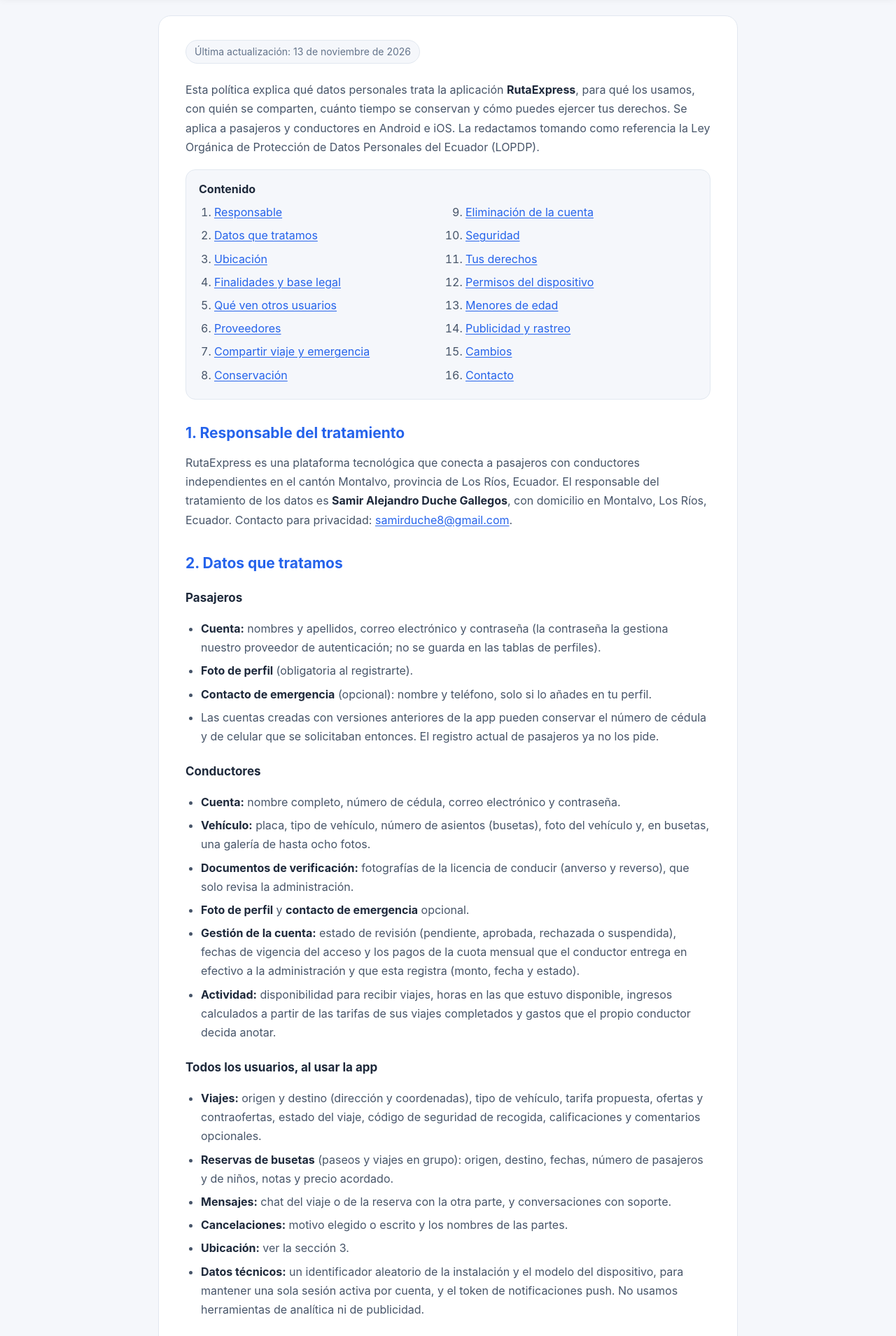
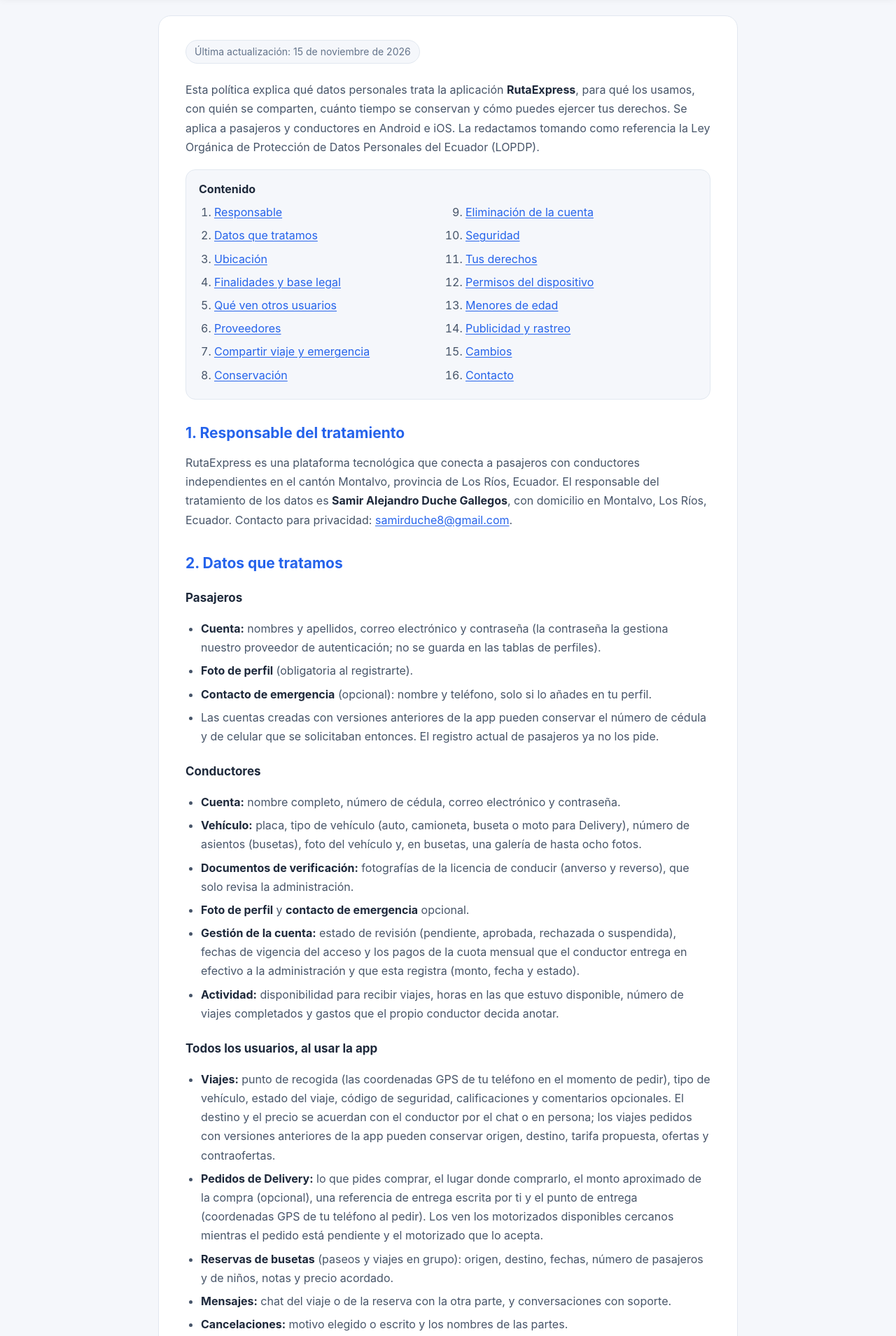
Before and after one commit to Samlion45/ruta-express-legal, a plain HTML site: page index.html in a window 1280 px wide. Shown: the part 266-2175 px from the top of the page at 70% size. Drawn offline with Linux system fonts and the light colour scheme.

Commit message:
Política y términos: Delivery con motos, pedido sin destino ni precio, sin ingresos calculados
Co-Authored-By: Claude Opus 5.5 <noreply@anthropic.com>

```diff
--- a/index.html
+++ b/index.html
@@ -27,7 +27,7 @@
 
 <main class="envoltura">
 <article class="tarjeta">
-  <span class="fecha">Última actualización: 13 de noviembre de 2026</span>
+  <span class="fecha">Última actualización: 15 de noviembre de 2026</span>
   <p>Esta política explica qué datos personales trata la aplicación <strong>RutaExpress</strong>, para qué los usamos, con quién se comparten, cuánto tiempo se conservan y cómo puedes ejercer tus derechos. Se aplica a pasajeros y conductores en Android e iOS. La redactamos tomando como referencia la Ley Orgánica de Protección de Datos Personales del Ecuador (LOPDP).</p>
 
   <div class="indice">
@@ -66,15 +66,16 @@
   <h3>Conductores</h3>
   <ul>
     <li><strong>Cuenta:</strong> nombre completo, número de cédula, correo electrónico y contraseña.</li>
-    <li><strong>Vehículo:</strong> placa, tipo de vehículo, número de asientos (busetas), foto del vehículo y, en busetas, una galería de hasta ocho fotos.</li>
+    <li><strong>Vehículo:</strong> placa, tipo de vehículo (auto, camioneta, buseta o moto para Delivery), número de asientos (busetas), foto del vehículo y, en busetas, una galería de hasta ocho fotos.</li>
     <li><strong>Documentos de verificación:</strong> fotografías de la licencia de conducir (anverso y reverso), que solo revisa la administración.</li>
     <li><strong>Foto de perfil</strong> y <strong>contacto de emergencia</strong> opcional.</li>
     <li><strong>Gestión de la cuenta:</strong> estado de revisión (pendiente, aprobada, rechazada o suspendida), fechas de vigencia del acceso y los pagos de la cuota mensual que el conductor entrega en efectivo a la administración y que esta registra (monto, fecha y estado).</li>
-    <li><strong>Actividad:</strong> disponibilidad para recibir viajes, horas en las que estuvo disponible, ingresos calculados a partir de las tarifas de sus viajes completados y gastos que el propio conductor decida anotar.</li>
+    <li><strong>Actividad:</strong> disponibilidad para recibir viajes, horas en las que estuvo disponible, número de viajes completados y gastos que el propio conductor decida anotar.</li>
   </ul>
   <h3>Todos los usuarios, al usar la app</h3>
   <ul>
-    <li><strong>Viajes:</strong> origen y destino (dirección y coordenadas), tipo de vehículo, tarifa propuesta, ofertas y contraofertas, estado del viaje, código de seguridad de recogida, calificaciones y comentarios opcionales.</li>
+    <li><strong>Viajes:</strong> punto de recogida (las coordenadas GPS de tu teléfono en el momento de pedir), tipo de vehículo, estado del viaje, código de seguridad, calificaciones y comentarios opcionales. El destino y el precio se acuerdan con el conductor por el chat o en persona; los viajes pedidos con versiones anteriores de la app pueden conservar origen, destino, tarifa propuesta, ofertas y contraofertas.</li>
+    <li><strong>Pedidos de Delivery:</strong> lo que pides comprar, el lugar donde comprarlo, el monto aproximado de la compra (opcional), una referencia de entrega escrita por ti y el punto de entrega (coordenadas GPS de tu teléfono al pedir). Los ven los motorizados disponibles cercanos mientras el pedido está pendiente y el motorizado que lo acepta.</li>
     <li><strong>Reservas de busetas</strong> (paseos y viajes en grupo): origen, destino, fechas, número de pasajeros y de niños, notas y precio acordado.</li>
     <li><strong>Mensajes:</strong> chat del viaje o de la reserva con la otra parte, y conversaciones con soporte.</li>
     <li><strong>Cancelaciones:</strong> motivo elegido o escrito y los nombres de las partes.</li>
@@ -97,11 +98,11 @@
     <tbody>
       <tr><td data-t="Para qué">Crear y proteger tu cuenta, mantener una sola sesión activa</td><td data-t="Datos">Cuenta, identificadores técnicos</td></tr>
       <tr><td data-t="Para qué">Revisar y aprobar manualmente a los conductores</td><td data-t="Datos">Cédula, licencia, placa, fotos del vehículo</td></tr>
-      <tr><td data-t="Para qué">Conectar pasajeros y conductores, negociar la tarifa y guiar el viaje</td><td data-t="Datos">Viajes, ofertas, ubicación, mapas y rutas</td></tr>
+      <tr><td data-t="Para qué">Conectar pasajeros con conductores y motorizados (Delivery) y guiar el viaje o la entrega</td><td data-t="Datos">Viajes, pedidos de Delivery, ubicación, mapas y rutas</td></tr>
       <tr><td data-t="Para qué">Seguridad del viaje: código de recogida, recorrido, emergencia y reclamos</td><td data-t="Datos">Código, recorrido, contacto de emergencia, cancelaciones</td></tr>
       <tr><td data-t="Para qué">Comunicación y avisos</td><td data-t="Datos">Mensajes, token de notificaciones</td></tr>
       <tr><td data-t="Para qué">Calidad y confianza de la comunidad</td><td data-t="Datos">Calificaciones y comentarios</td></tr>
-      <tr><td data-t="Para qué">Gestionar el acceso de los conductores y sus registros de actividad</td><td data-t="Datos">Pagos registrados, vigencia, ingresos, gastos y horas</td></tr>
+      <tr><td data-t="Para qué">Gestionar el acceso de los conductores y sus registros de actividad</td><td data-t="Datos">Pagos registrados, vigencia, número de viajes, gastos y horas</td></tr>
     </tbody>
   </table>
   <p>La base del tratamiento es tu consentimiento, que otorgas al aceptar los <a href="terminos.html">Términos y Condiciones</a> y esta política al registrarte, y que puedes retirar eliminando tu cuenta. Algunos tratamientos son necesarios para prestar el servicio que solicitas; también podemos tratar datos para cumplir obligaciones legales o atender requerimientos de autoridades competentes.</p>
```
Also changed, not shown: terminos.html (+4 -3 lines).
